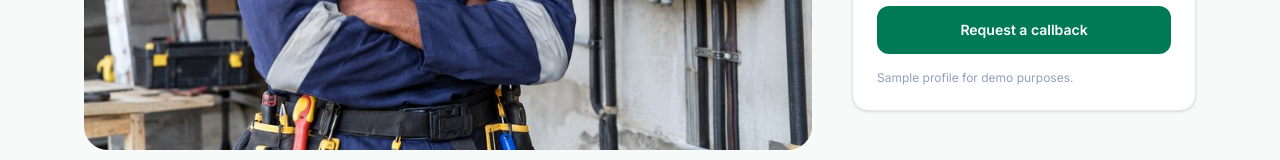
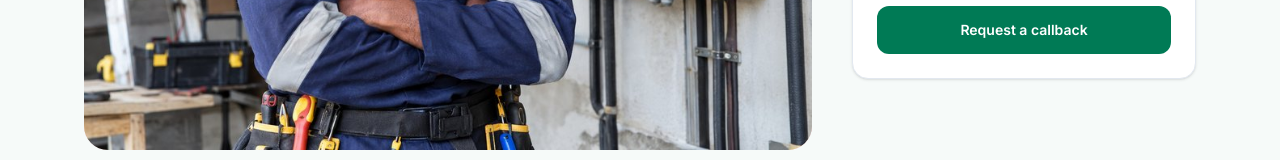
Before and after one commit to GabrielClifford/fixnear, a Next.js app: page /providers/bright-spark-electricals in a window 1280 px wide. Shown: the part 491-651 px from the top of the page. Built offline with nearby package versions, Linux system fonts and the light colour scheme.

Commit message:
Remove demo disclaimers from provider page

```diff
--- a/app/providers/[id]/page.tsx
+++ b/app/providers/[id]/page.tsx
@@ -118,7 +118,6 @@ export default async function ProviderPage({ params }: { params: Promise<{ id: s
             </p>
             <p className="mb-5 mt-1 text-xs text-slate-400">The final price is agreed with the professional.</p>
             <CallbackForm name={p.name} />
-            <p className="mt-4 text-xs text-slate-400">Sample profile for demo purposes.</p>
           </aside>
         </div>
 
```
